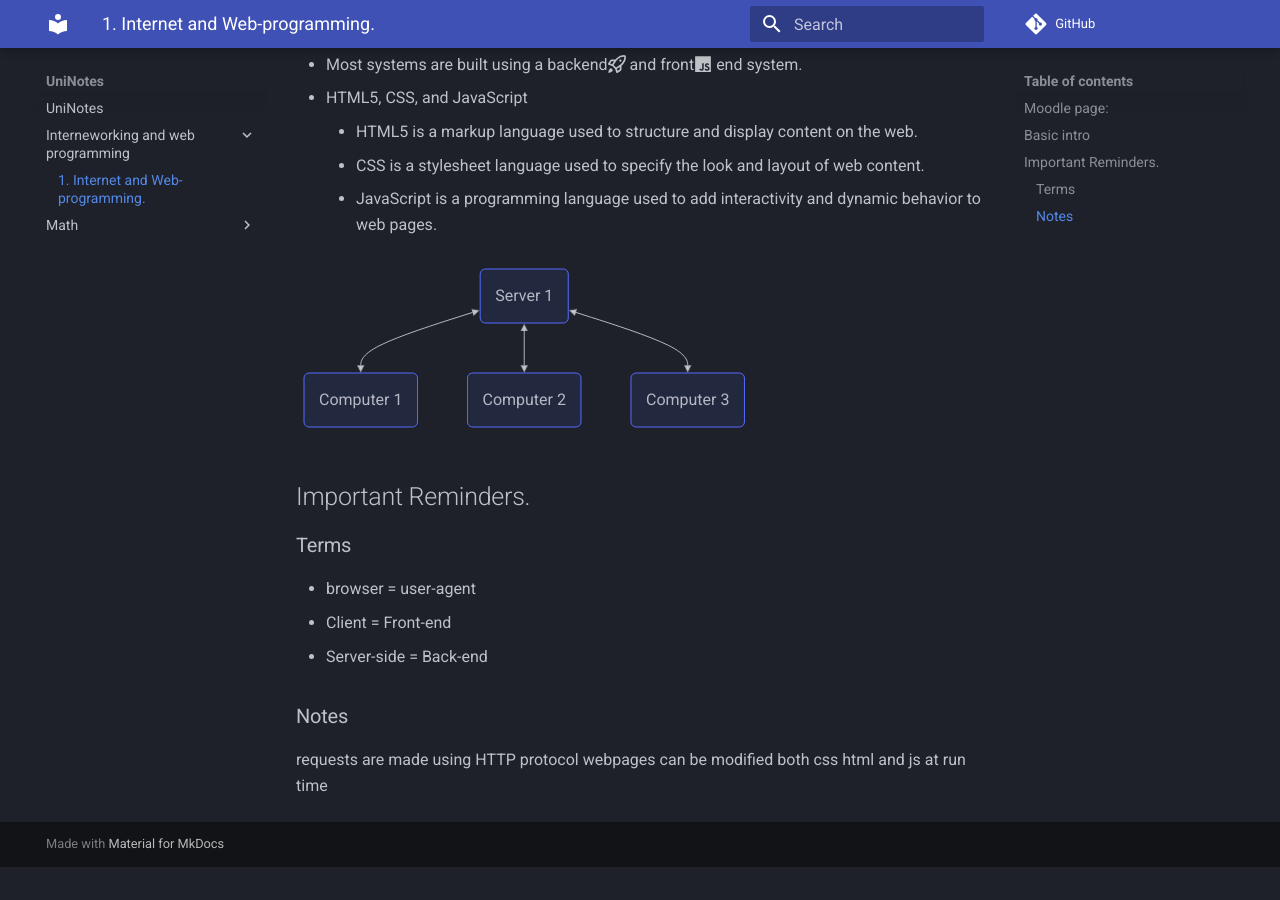
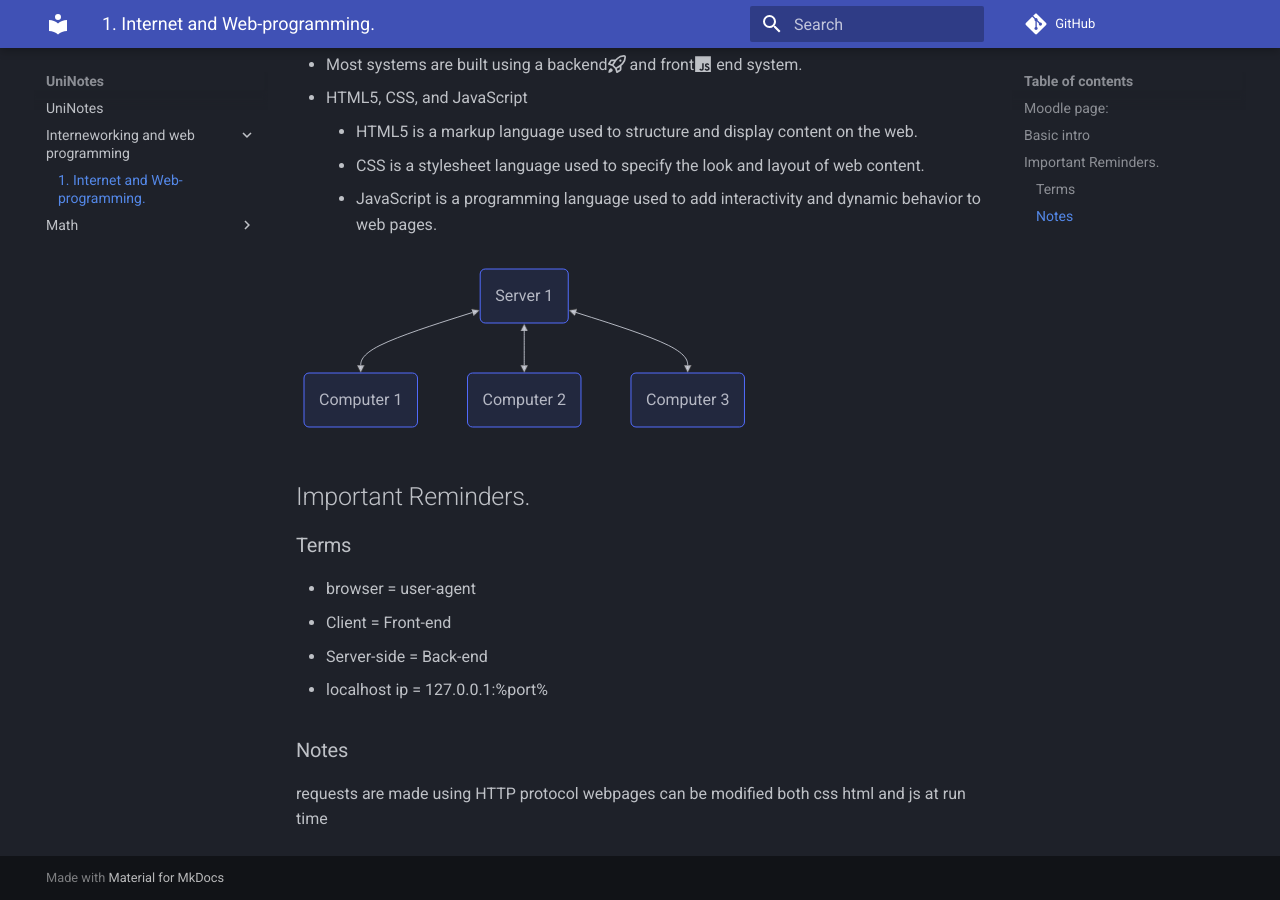
Before and after one commit to DeeKahy/UniNotes, an MkDocs documentation site: the page built from docs/Interneworking-and-web-programming/lecture-1.md, in a window 1280 px wide and 900 px high, scrolled down 513 px. Built offline with MkDocs 1.6.1 and Material for MkDocs 9.7.7, drawn with Linux system fonts in a browser that asks for light colours; comment, search, counter and statistics services are not loaded; before the commit the page ends 1380 px from its top, so only the background shows below that.

Commit message:
local host

```diff
--- a/docs/Interneworking-and-web-programming/lecture-1.md
+++ b/docs/Interneworking-and-web-programming/lecture-1.md
@@ -33,6 +33,7 @@ A(Server 1) <--> E(Computer 3)
 - browser = user-agent
 - Client = Front-end
 - Server-side = Back-end
+- localhost ip = 127.0.0.1:%port%
 
 ### Notes
 requests are made using HTTP protocol
```
